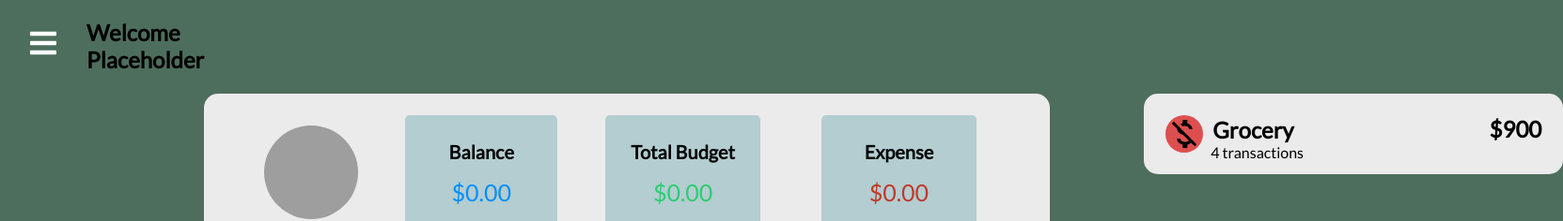
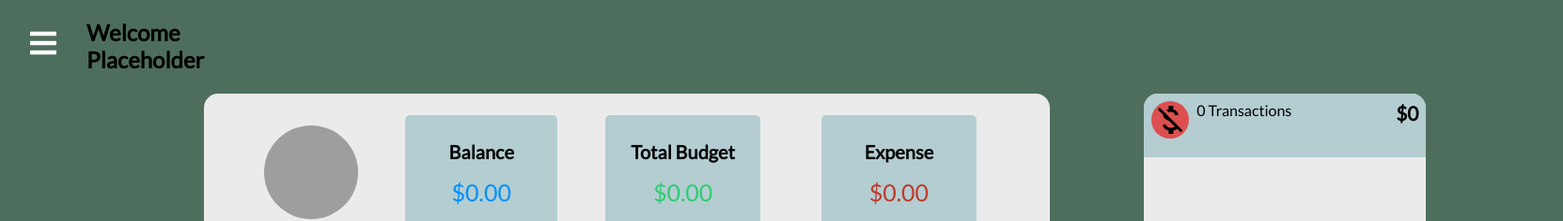
Before and after one commit to enukeWebDev/budget-tracker, a React (Create React App) app: page /home in a window 1280 px wide. Shown: the top 236 px of the page at 94% size, 1663 px wide, since content can reach past the window. Built offline with nearby package versions, Linux system fonts and the light colour scheme; no server answers; grey boxes are pictures that could not be loaded.

Commit message:
transaction filteration done in header file for transaction show component

```diff
--- a/src/components/Home.css
+++ b/src/components/Home.css
@@ -54,13 +54,11 @@ body {
 }
 
 .side--content{
-  height: fit-content;
+
   background-color: #EBEBEB;
-  padding: 23px;
-
   margin-top:100px;
   border-radius: 15px;
- margin-bottom: -5px;
+  margin-bottom: -5px;
 
 }
 .seconddiv {
--- a/src/components/ShowTransactions/Header.css
+++ b/src/components/ShowTransactions/Header.css
@@ -1,8 +1,10 @@
 .transaction__show__header{
+  padding: 8px;
   display: flex;
-  width:400px;
-  height:40px;
-  padding: 0;
+  width:300px;
+  background-color: #B3CDD1;
+  border-top-left-radius: 15px;
+  border-top-right-radius: 15px;
 }
 .money__icon > .color--redish{
     background-color: #dd4f4f;
@@ -20,4 +22,6 @@
 .total__expense{
   margin-left:auto;
   margin-top: auto;
+  padding-bottom: 10px;
+  font-size: 1.3em;
 }
--- a/src/components/ShowTransactions/Header.js
+++ b/src/components/ShowTransactions/Header.js
@@ -1,7 +1,9 @@
-import React from 'react';
+import {React, useState, useContext} from 'react';
 import MoneyOffIcon from '@mui/icons-material/MoneyOff';
 import './Header.css';
+
 function Header(props) {
+  const{selectedCategory, transactions} = props;
 
   return (
     <div className="transaction__show__header">
@@ -9,14 +11,14 @@ function Header(props) {
        <MoneyOffIcon  className="color--redish"/>
        <div className="transaction__show__heading">
         <h2>
-          Grocery
+          {selectedCategory}
         </h2>
         <p>
-          4 transactions
+          {transactions.length} Transactions
         </p>
        </div>
      </div>
-     <h2 className="total__expense">${900}</h2>
+     <h2 className="total__expense">${transactions.reduce((acc, obj) =>{ return acc + obj.amount }, 0)}</h2>
 
     </div>
   );
--- a/src/components/ShowTransactions/index.css
+++ b/src/components/ShowTransactions/index.css
@@ -1,4 +1,4 @@
 .show__details{
   display: flex;
-  width:400px;
+  width:300px;
 }
--- a/src/components/ShowTransactions/index.js
+++ b/src/components/ShowTransactions/index.js
@@ -1,16 +1,24 @@
-import React, { useContext } from 'react';
+import React, { useContext, useState} from 'react';
 import { GlobalContext } from '../../context/GlobalState';
 import './index.css';
 import Header from './Header.js';
 export const ShowTransactions = (props) => {
   const {selectedCategory}= props;
   const { transactions,deleteTransaction } = useContext(GlobalContext);
+  const [total, setTotal] = useState(0);
 
-  // const refactor = transactions.map((item) =>)
+    const filteredTransactions = transactions.filter(item =>
+     item.category === selectedCategory
+    )
+
+    // setTotal(filteredTransactions.length >0?
+    //  filteredTransactions.reduce((acc, obj) =>{ return acc + obj.amount }, 0):0);
+
+
 
   return (
     <div className="Show__details">
-      <Header selectedCategory={selectedCategory} />
+      <Header selectedCategory={selectedCategory} transactions={filteredTransactions} />
     </div>
   )
 }
```
